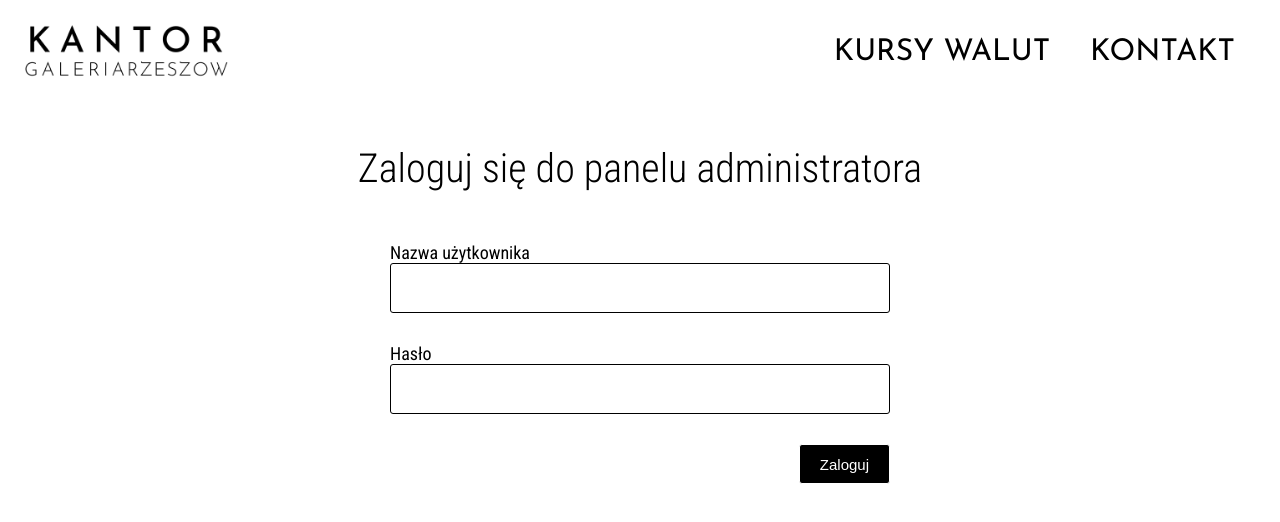
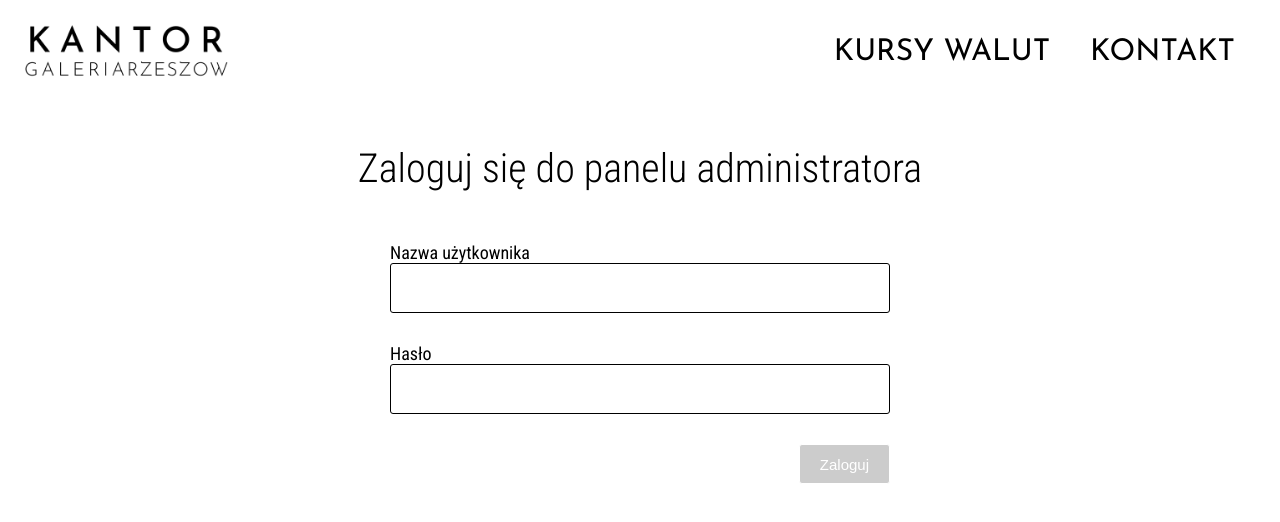
Before and after one commit to mvjl000/kantor-galeria, a Next.js app: page /zaloguj in a window 1280 px wide. Shown: the top 522 px of the page. Built offline with nearby package versions, Linux system fonts and the light colour scheme.

Commit message:
Add disabled button handling

```diff
--- a/components/ui.tsx
+++ b/components/ui.tsx
@@ -68,4 +68,10 @@ export const SubmitButton = styled.button`
     box-shadow: 0 0 0px 2px ${({ theme }) => theme.colors.black};
     outline: none;
   }
+
+  &:disabled {
+    background-color: ${({ theme }) => theme.colors.grey};
+    box-shadow: none;
+    cursor: default;
+  }
 `;
--- a/pages/zaloguj.tsx
+++ b/pages/zaloguj.tsx
@@ -34,18 +34,38 @@ const AuthPage: NextPage = () => {
           console.log(values);
         }}
       >
-        {({ values }) => (
+        {({ values, handleChange, errors, touched, handleBlur }) => (
           <StyledForm>
             <InputWrapper>
               <label htmlFor="username">Nazwa użytkownika</label>
-              <StyledInput id="username" name="username" value={values.username} />
+              <StyledInput
+                id="username"
+                name="username"
+                value={values.username}
+                onChange={handleChange}
+                onBlur={handleBlur}
+              />
             </InputWrapper>
             <InputWrapper>
               <label htmlFor="password">Hasło</label>
-              <StyledInput id="password" name="password" type="password" value={values.password} />
+              <StyledInput
+                id="password"
+                name="password"
+                type="password"
+                value={values.password}
+                onChange={handleChange}
+                onBlur={handleBlur}
+              />
             </InputWrapper>
             <SubmitButtonWrapper>
-              <SubmitButton type="submit">Zaloguj</SubmitButton>
+              <SubmitButton
+                disabled={
+                  Object.entries(errors).length !== 0 || Object.entries(touched).length === 0
+                }
+                type="submit"
+              >
+                Zaloguj
+              </SubmitButton>
             </SubmitButtonWrapper>
           </StyledForm>
         )}
```
